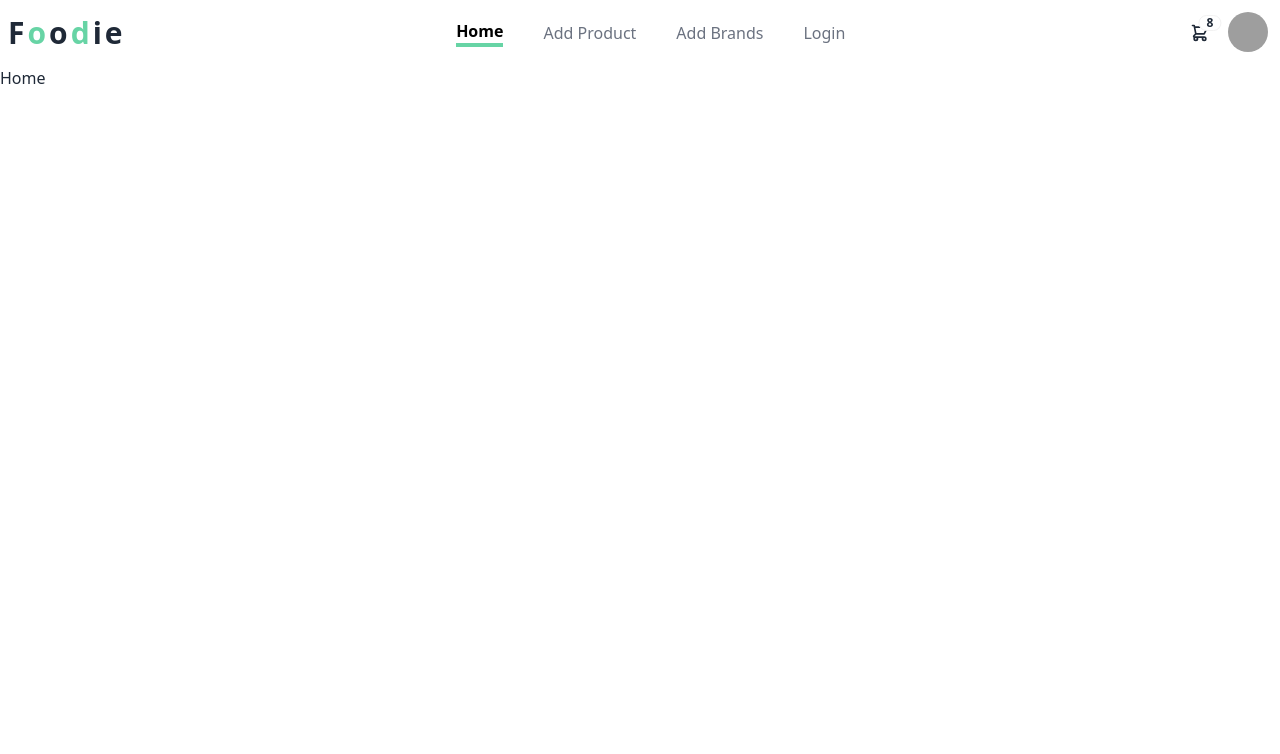
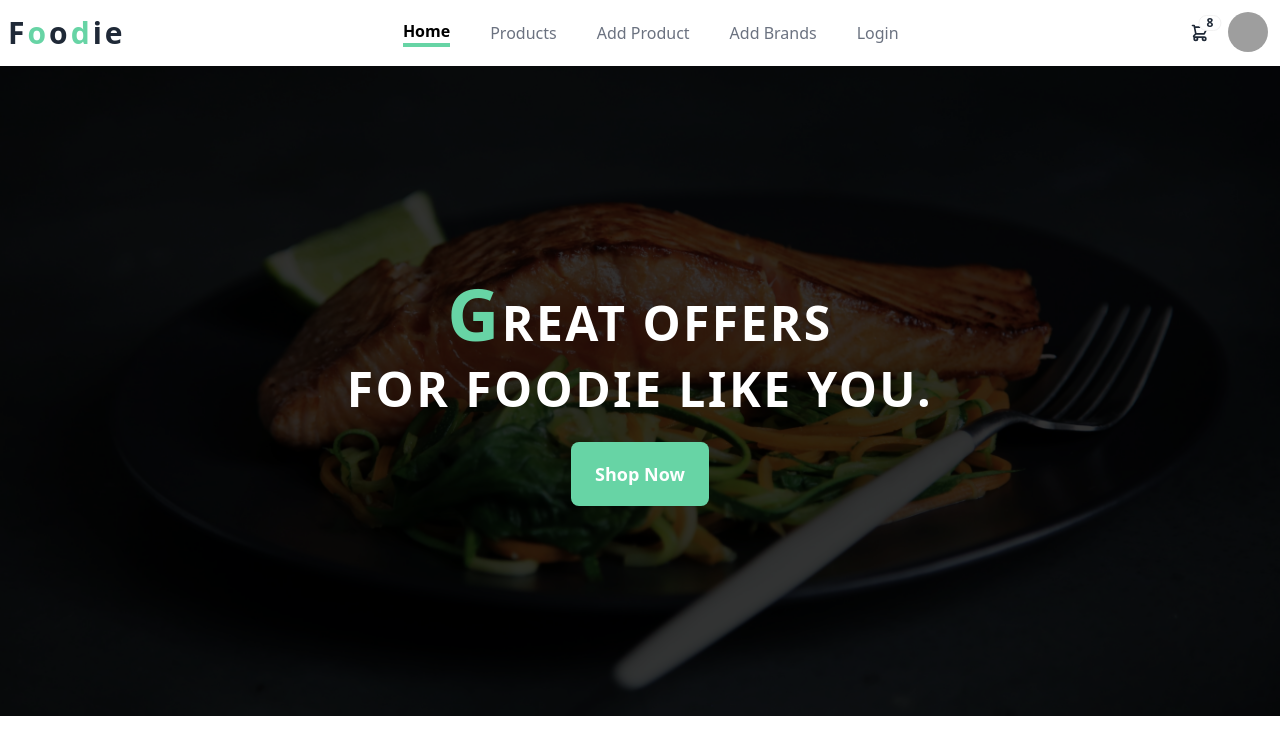
Before and after one commit to hasibmuhammad/foodie-frontend, a React (Vite) app: page / in a window 1280 px wide. Shown: the top 754 px of the page. Built offline with nearby package versions, Linux system fonts and the light colour scheme; grey boxes are pictures that could not be loaded.

Commit message:
Banner section - Done

```diff
--- a/src/components/Navbar.jsx
+++ b/src/components/Navbar.jsx
@@ -4,6 +4,7 @@ const Navbar = () => {
   const menus = (
     <>
       <NavLink to={"/"}>Home</NavLink>
+      <NavLink to={"/products"}>Products</NavLink>
       <NavLink to={"/addproduct"}>Add Product</NavLink>
       <NavLink to={"/addbrand"}>Add Brands</NavLink>
       <NavLink to={"/login"}>Login</NavLink>
--- /dev/null
+++ b/src/pages/Banner.jsx
@@ -0,0 +1,21 @@
+import { Link } from "react-router-dom";
+
+const Banner = () => {
+  return (
+    <div className="relative bg-banner w-full h-[650px] bg-cover bg-center object-cover bg-no-repeat">
+      <div className="absolute bg-black w-full h-full opacity-80"></div>
+      <div className="relative flex flex-col justify-center items-center h-full space-y-5">
+        <h1 className="text-white text-center text-5xl leading-snug first-letter:text-7xl first-letter:text-primary font-bold tracking-wider">
+          GREAT OFFERS <br /> FOR FOODIE LIKE YOU.
+        </h1>
+        <Link to={"/products"}>
+          <button className="btn btn-lg bg-primary border-none font-bold text-white hover:bg-black">
+            Shop Now
+          </button>
+        </Link>
+      </div>
+    </div>
+  );
+};
+
+export default Banner;
--- a/src/pages/Home.jsx
+++ b/src/pages/Home.jsx
@@ -1,5 +1,11 @@
+import Banner from "./Banner";
+
 const Home = () => {
-  return <div>Home</div>;
+  return (
+    <div>
+      <Banner />
+    </div>
+  );
 };
 
 export default Home;
--- /dev/null
+++ b/src/pages/Products.jsx
@@ -0,0 +1,5 @@
+const Products = () => {
+  return <div>Products</div>;
+};
+
+export default Products;
--- a/src/routes/Routes.jsx
+++ b/src/routes/Routes.jsx
@@ -4,6 +4,7 @@ import Home from "../pages/Home";
 import AddProduct from "../pages/AddProduct";
 import AddBrand from "../pages/AddBrand";
 import Login from "../pages/Login";
+import Products from "../pages/Products";
 
 export const router = createBrowserRouter([
   {
@@ -13,6 +14,10 @@ export const router = createBrowserRouter([
       {
         path: "/",
         element: <Home />,
+      },
+      {
+        path: "/products",
+        element: <Products />,
       },
       {
         path: "/addproduct",
--- a/tailwind.config.js
+++ b/tailwind.config.js
@@ -6,6 +6,9 @@ export default {
       colors: {
         primary: "#67d4a5",
       },
+      backgroundImage: {
+        banner: "url(/1.jpg)",
+      },
     },
   },
   plugins: [require("daisyui")],
```
Also changed, not shown: public/1.jpg (added), public/2.jpg (added).
